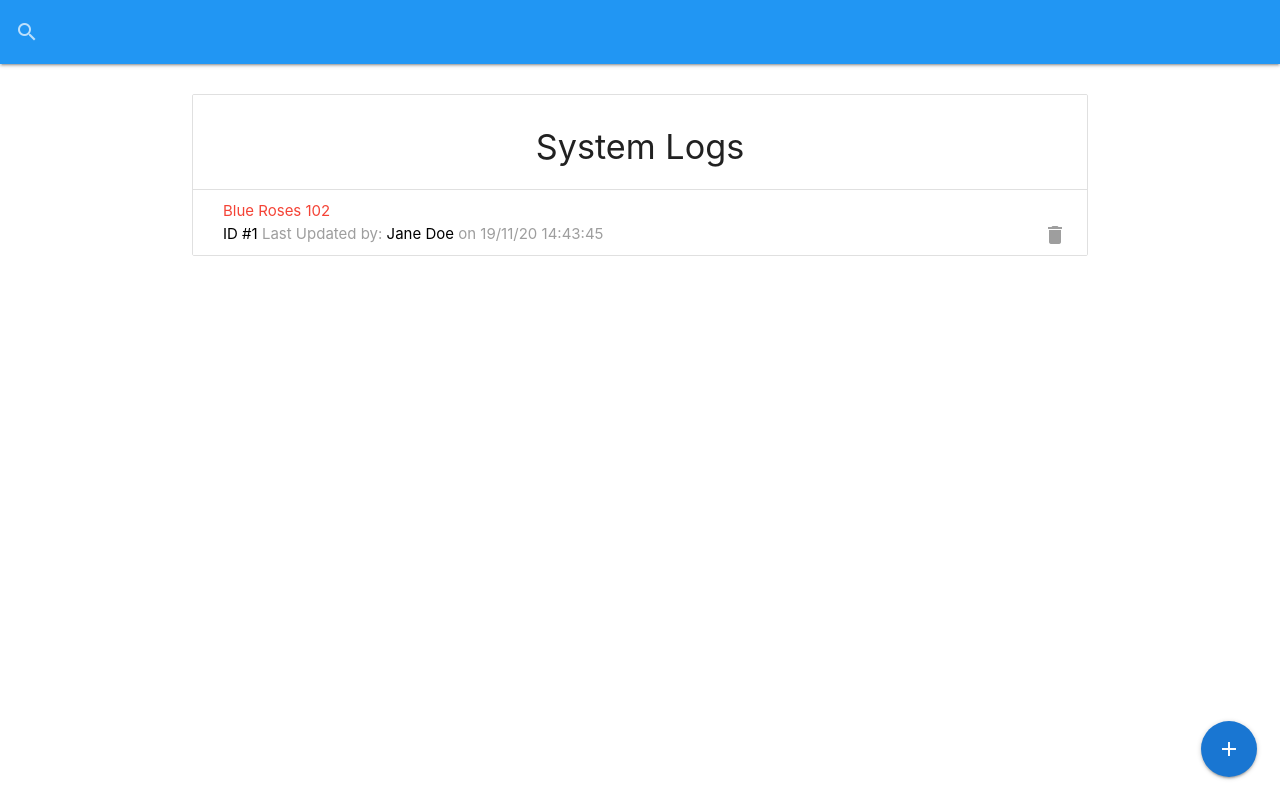
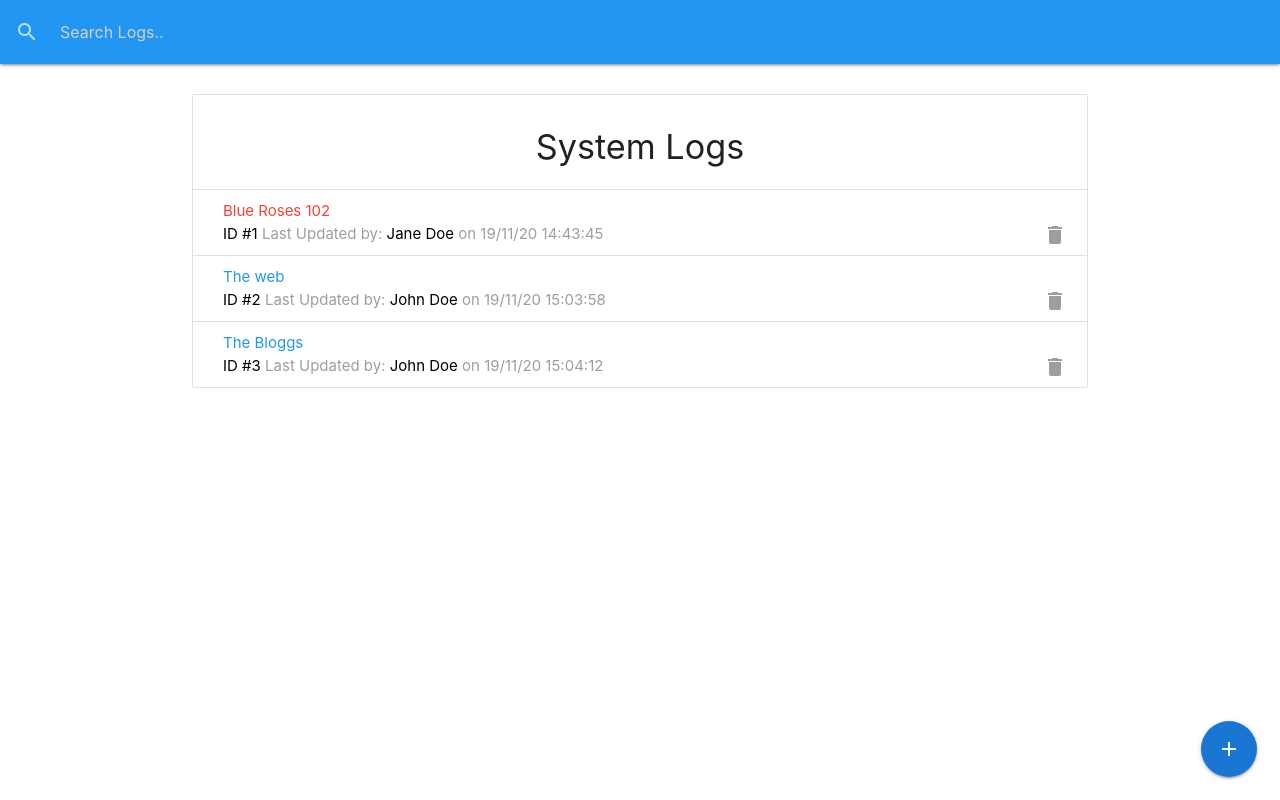
Before and after one commit to McGooks/it-logger, a React (Create React App) app: page / in a window 1280 px wide. Built offline with nearby package versions, Linux system fonts and the light colour scheme; data requests are answered from the project's data file; the HTML template or start-up script is replaced by a standard one.

Commit message:
implement search functionality

```diff
--- a/db.json
+++ b/db.json
@@ -6,6 +6,20 @@
       "attention": true,
       "tech": "Jane Doe",
       "date": "2020-11-19T14:43:45.972Z"
+    },
+    {
+      "message": "The web",
+      "attention": false,
+      "tech": "John Doe",
+      "date": "2020-11-19T15:03:58.598Z",
+      "id": 2
+    },
+    {
+      "message": "The Bloggs",
+      "attention": false,
+      "tech": "John Doe",
+      "date": "2020-11-19T15:04:12.108Z",
+      "id": 3
     }
   ],
   "techs": [
--- a/src/actions/logActions.js
+++ b/src/actions/logActions.js
@@ -7,6 +7,7 @@
   UPDATE_LOG,
   SET_CURRENT,
   CLEAR_CURRENT,
+  SEARCH_LOGS,
 } from "./types";
 
 // export const getLogs = () =>{
@@ -93,9 +94,27 @@
         "Content-Type": "application/json",
       },
     });
-    const data = await res.json()
+    const data = await res.json();
     dispatch({
       type: UPDATE_LOG,
+      payload: data,
+    });
+  } catch (error) {
+    dispatch({
+      type: LOGS_ERROR,
+      payload: error.response.data,
+    });
+  }
+};
+
+//Search Logs from Server
+export const searchLogs = (text) => async (dispatch) => {
+  try {
+    setLoading();
+    const res = await fetch(`/logs?q=${text}`);
+    const data = await res.json();
+    dispatch({
+      type: SEARCH_LOGS,
       payload: data,
     });
   } catch (error) {
--- a/src/components/layout/SearchBar.js
+++ b/src/components/layout/SearchBar.js
@@ -1,12 +1,21 @@
-import React from "react";
+import React, {useRef} from "react";
+import { searchLogs } from "../../actions/logActions";
+import { connect } from "react-redux";
+import PropTypes from 'prop-types'
 
-const SearchBar = () => {
+const SearchBar = ({searchLogs}) => {
+  const text = useRef("")
+
+  const onChange = (e) =>{
+    searchLogs(text.current.value)
+  }
+
   return (
     <nav style={{marginBottom: "30px"}} className="blue">
       <div className="nav-wrapper">
         <form>
           <div className="input-field">
-            <input id="search" type="search" required />
+            <input id="search" type="search" placeholder="Search Logs.."  ref={text} onChange={onChange}required />
             <label className="label-icon" htmlFor="search">
               <i className="material-icons">search</i>
             </label>
@@ -18,4 +27,8 @@
   );
 };
 
-export default SearchBar;
+SearchBar.propTypes ={
+searchLogs: PropTypes.func.isRequired,
+}
+
+export default connect(null, {searchLogs})(SearchBar);
--- a/src/reducers/logReducer.js
+++ b/src/reducers/logReducer.js
@@ -8,6 +8,7 @@
   UPDATE_LOG,
   SET_CURRENT,
   CLEAR_CURRENT,
+  SEARCH_LOGS,
 } from "../actions/types";
 
 const initialState = {
@@ -48,6 +49,12 @@
         ),
       };
     }
+    case SEARCH_LOGS: {
+      return{
+        ...state,
+        logs: action.payload
+      }
+    }
     case SET_CURRENT: {
       return {
         ...state,
```
